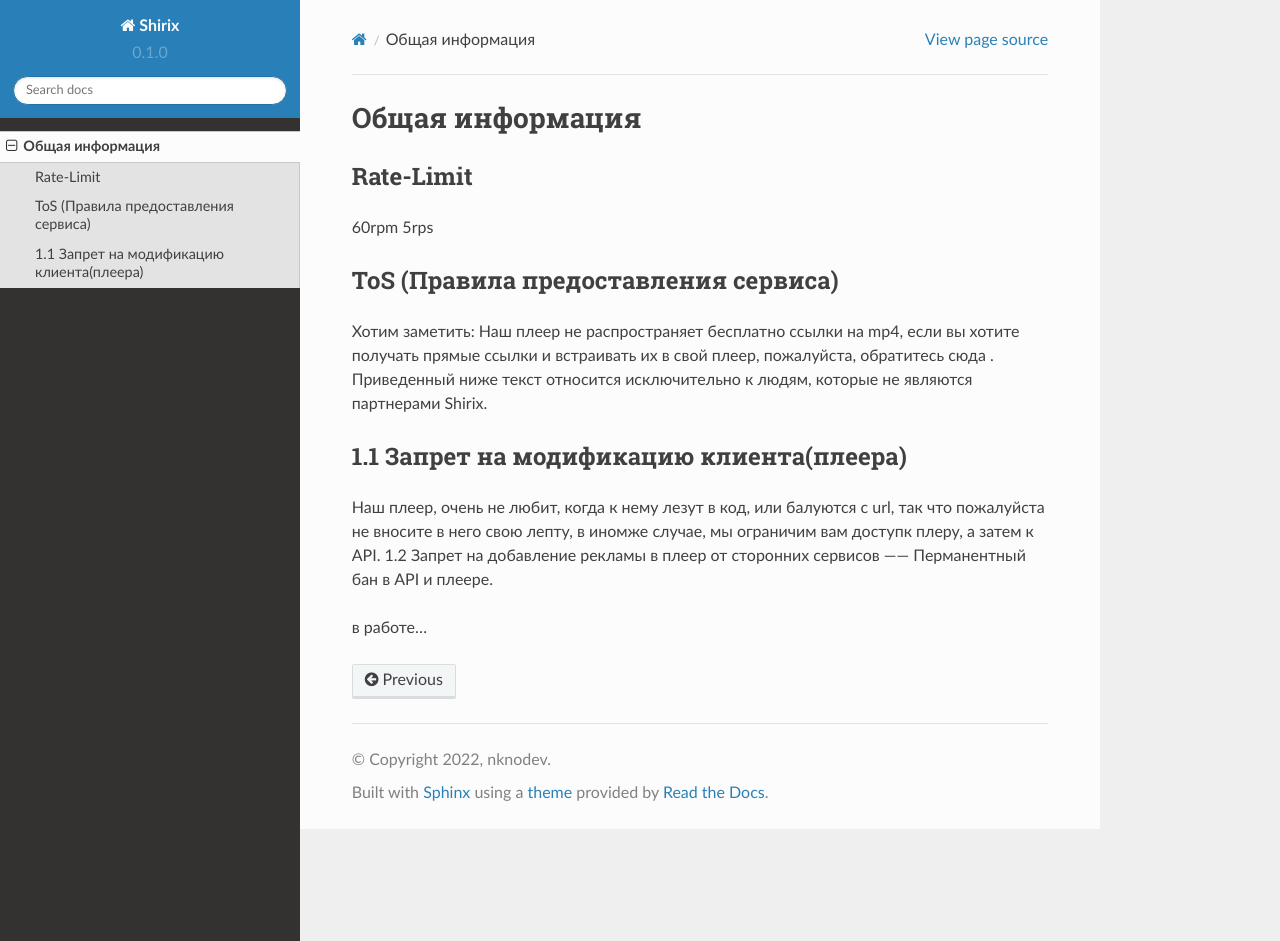
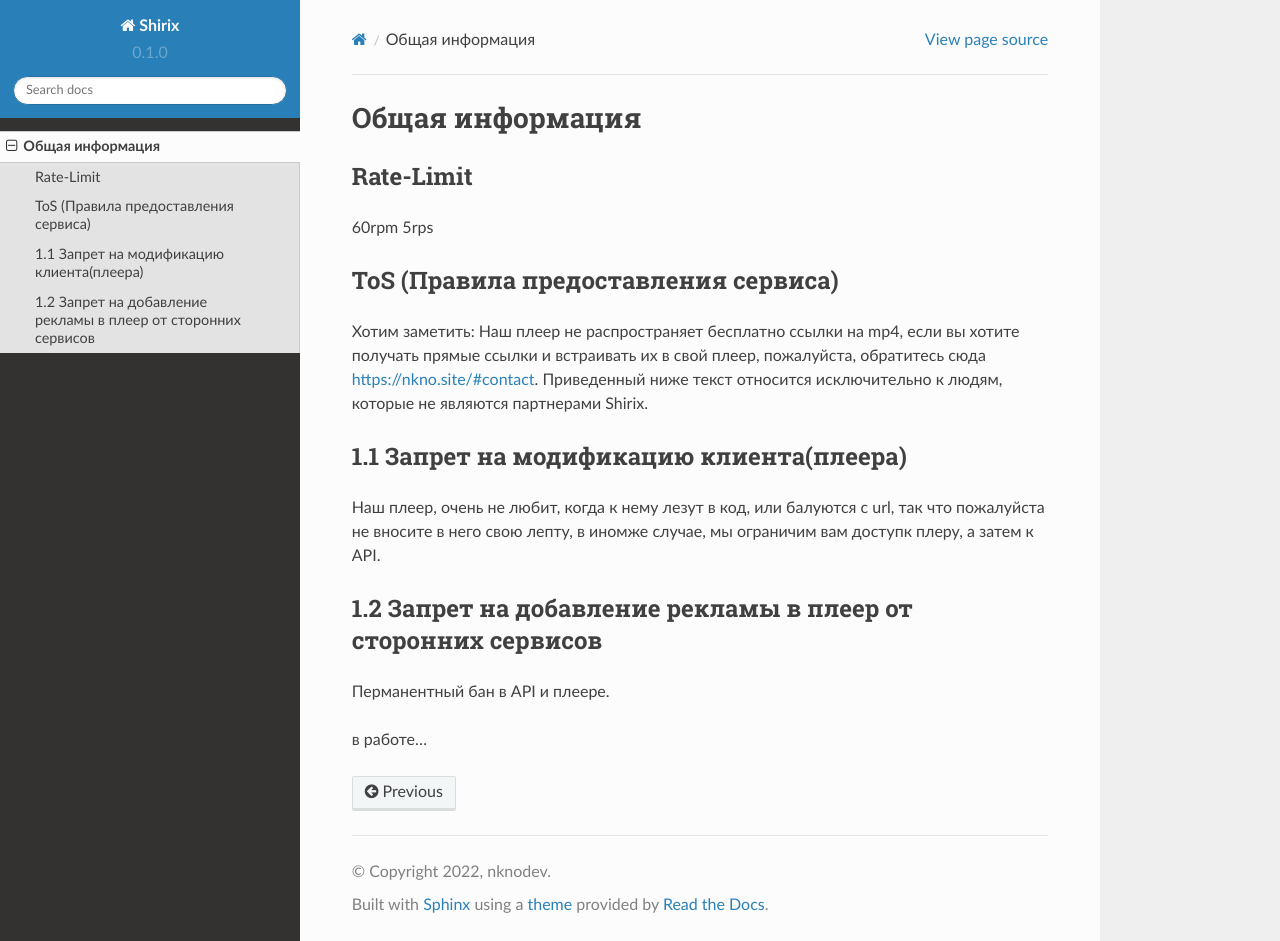
Before and after one commit to nknodev/shirix-docs, a Sphinx documentation site: the page built from docs/source/info.rst, in a window 1280 px wide and 941 px high. Built offline with Sphinx 7.4.7 and the Read the Docs theme 2.0.0, drawn with Linux system fonts in a browser that asks for light colours; pages that are not in the unit, such as notebooks, are missing from menus; some of the changed lines change nothing that is shown.

Commit message:
Update info.rst

```diff
--- a/docs/source/info.rst
+++ b/docs/source/info.rst
@@ -17,11 +17,12 @@
 ToS (Правила предоставления сервиса)
 ------------
 
-Хотим заметить: Наш плеер не распространяет бесплатно ссылки на mp4, если вы хотите получать прямые ссылки и встраивать их в свой плеер, пожалуйста, обратитесь сюда . Приведенный ниже текст относится исключительно к людям, которые не являются партнерами Shirix.
+Хотим заметить: Наш плеер не распространяет бесплатно ссылки на mp4, если вы хотите получать прямые ссылки и встраивать их в свой плеер, пожалуйста, обратитесь сюда https://nkno.site/#contact. Приведенный ниже текст относится исключительно к людям, которые не являются партнерами Shirix.
 
 1.1 Запрет на модификацию клиента(плеера)
 ------
 Наш плеер, очень не любит, когда к нему лезут в код, или балуются с url, так что пожалуйста не вносите в него свою лепту, в иномже случае, мы ограничим вам доступк плеру, а затем к API.
+
 1.2 Запрет на добавление рекламы в плеер от сторонних сервисов
 ------
 Перманентный бан в API и плеере.
```
